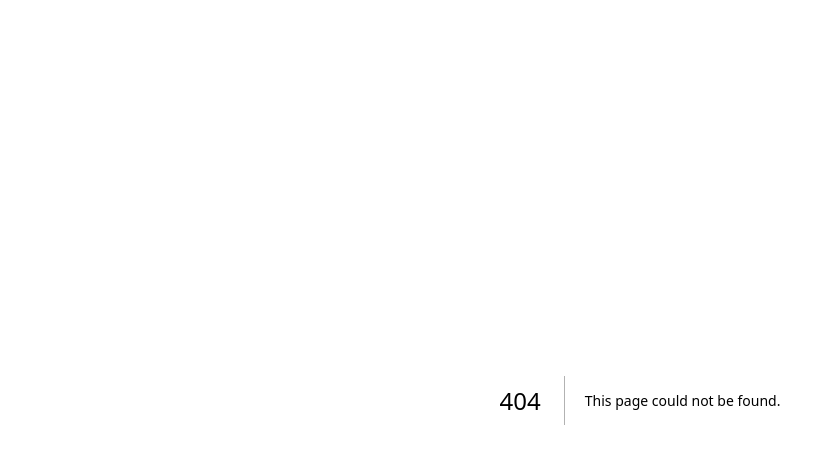
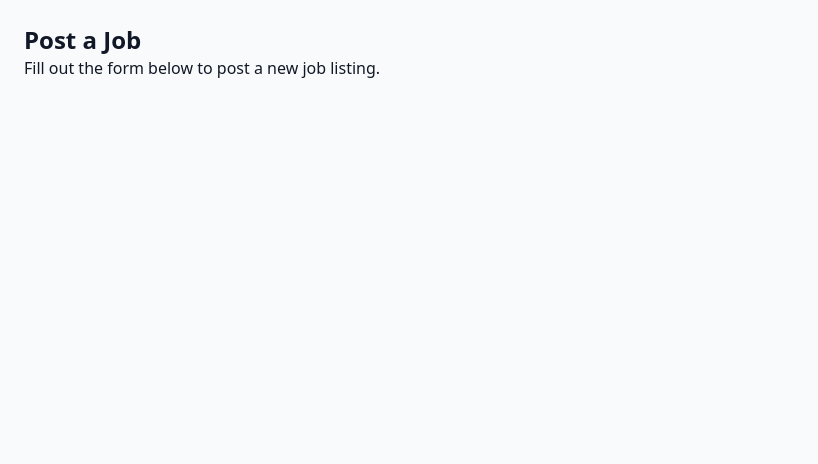
Before and after one commit to Baisalov24/Job-Portal-App, a Next.js app in the folder client/: page /post in a window 1280 px wide. Before the commit this address had no page. Shown: the top 464 px of the page, without its empty margins (0-818 px from the left). Built offline with nearby package versions, Linux system fonts and the light colour scheme.

Commit message:
feat: add post job page

```diff
--- /dev/null
+++ b/client/src/app/post/page.tsx
@@ -0,0 +1,8 @@
+export default function PostJobPage() {
+    return (
+      <div className="p-6">
+        <h1 className="text-2xl font-bold">Post a Job</h1>
+        <p>Fill out the form below to post a new job listing.</p>
+      </div>
+    );
+  }
```
